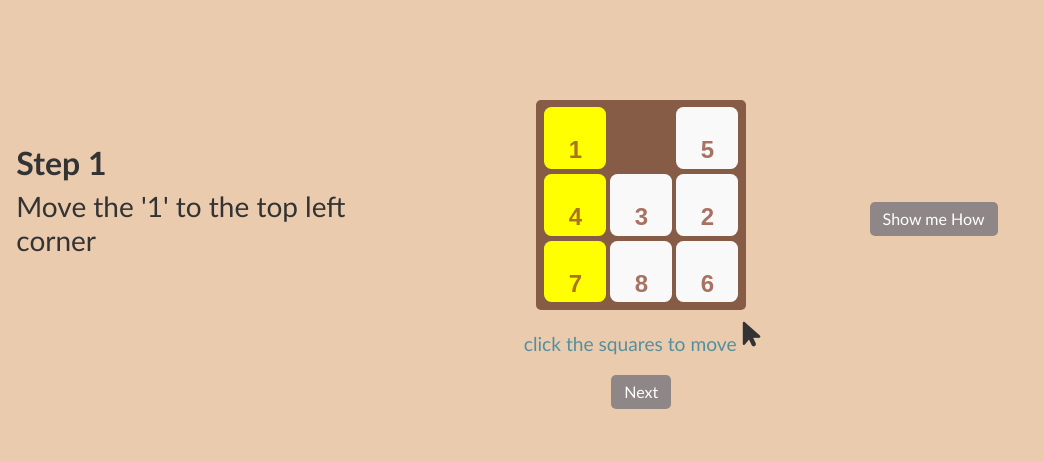
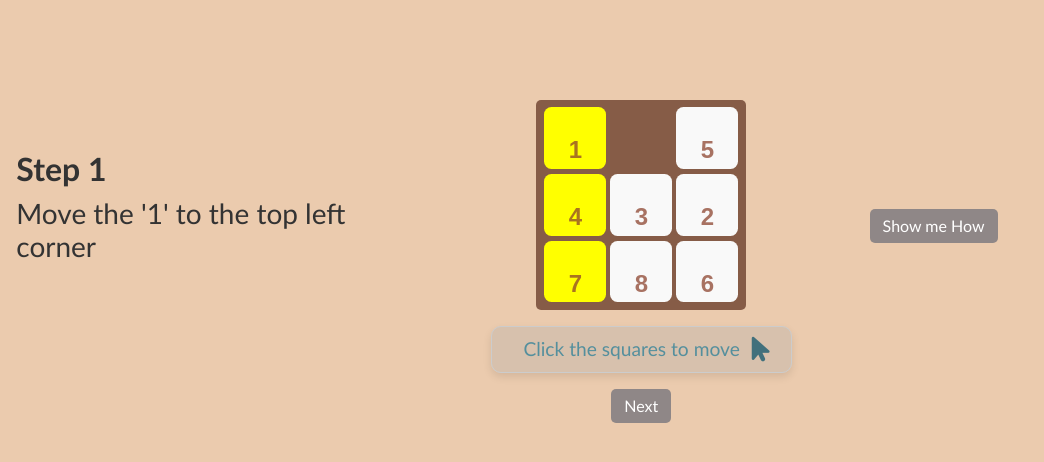
Before and after one commit to lucyhecht1/Interactive-Slide-Puzzle, a Flask app: page /learn/1 in a window 1280 px wide. Shown: the part 56-518 px from the top of the page, without its empty margins (0-1044 px from the left). Run offline with Flask 3, Linux system fonts and the light colour scheme; some libraries are stand-ins or nearby versions.

Commit message:
click to move widget

```diff
--- a/Sliding-Puzzle-main/static/style.css
+++ b/Sliding-Puzzle-main/static/style.css
@@ -320,8 +320,26 @@ h1 {
 
 #click{
 	padding-right: 2%;
-	padding-top: 5%;
 	font-size: larger;
 	color: #548f9d;
+	text-align: left;
 
 }
+
+.click-card {
+    border: 1px solid #ccc; /* Add border */
+    border-radius: 10px; /* Add border radius for rounded corners */
+    padding: 2%; /* Add padding inside the card */
+    margin-top:4%; /* Add margin between cards */
+	margin-left: 12%;
+	margin-right: 12%;
+
+    box-shadow: 0 4px 8px rgba(0, 0, 0, 0.1); /* Add shadow effect */
+    background-color: rgba(169, 169, 169, 0.3); /* Set background color with transparency */
+}
+
+.cursor{
+	color: #41707c;
+	padding-bottom: 2%;
+	padding-left: 50%;
+}
--- a/Sliding-Puzzle-main/templates/learn.html
+++ b/Sliding-Puzzle-main/templates/learn.html
@@ -22,9 +22,12 @@
         <div id="success" data-step = '{{id}}'></div>
         <div id="source"> </div>
         <div class="row">
-           <span id="click"> click the squares to move</span>
-           <span>
-            <i class="fa-solid fa-arrow-pointer fa-beat fa-xl"></i></span>
+            <div class="card-body click-card">
+                <div class="row">
+                    <span id="click">Click the squares to move</span>
+                    <span><i class=" cursor fa-solid fa-arrow-pointer fa-beat fa-xl"></i></span>
+                </div>
+            </div>
         </div>
         <button id="backButton" class="styled-button mt-3">Back</button>
         <button id="quizButton" class="styled-button mt-3">Quiz yourself</button>
```
